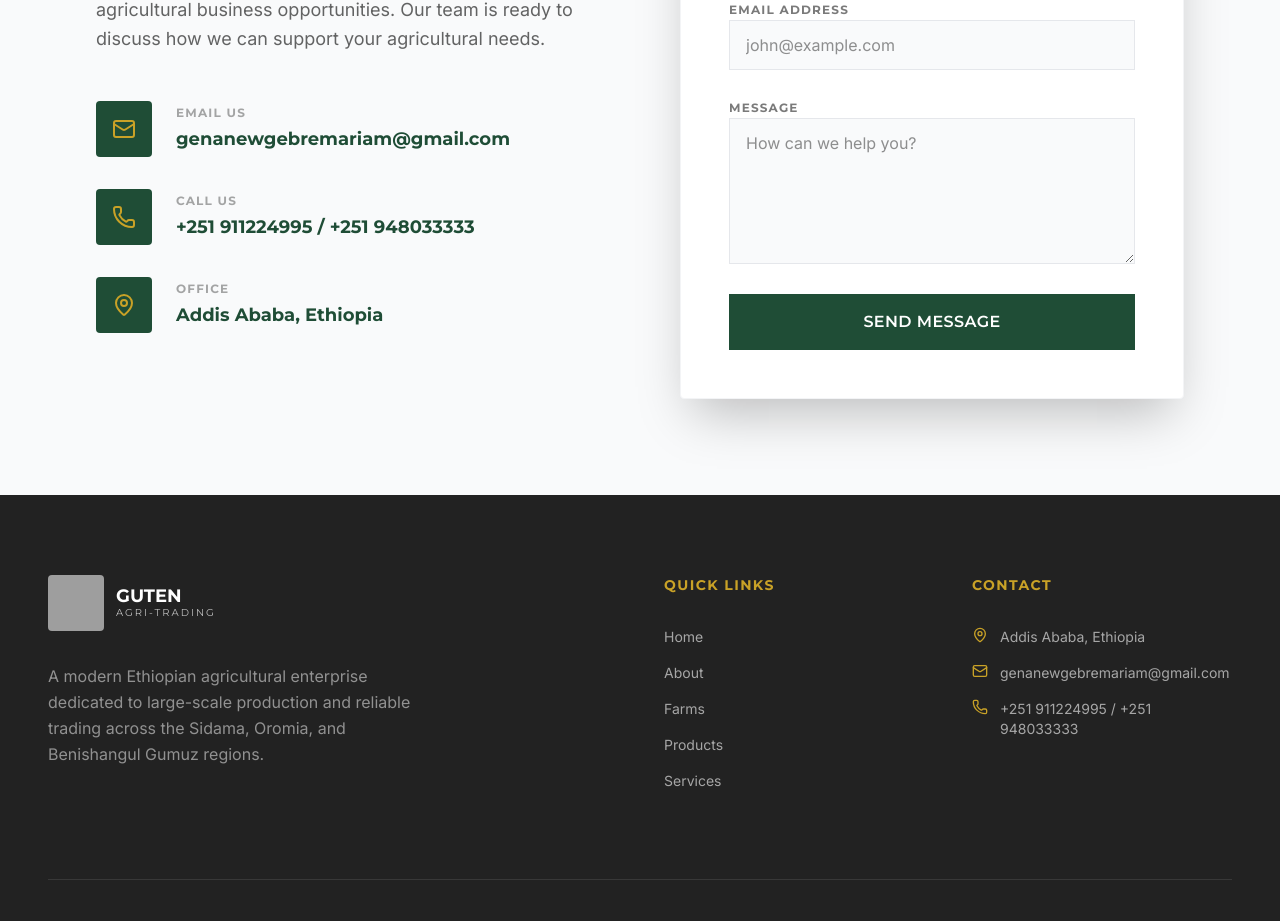
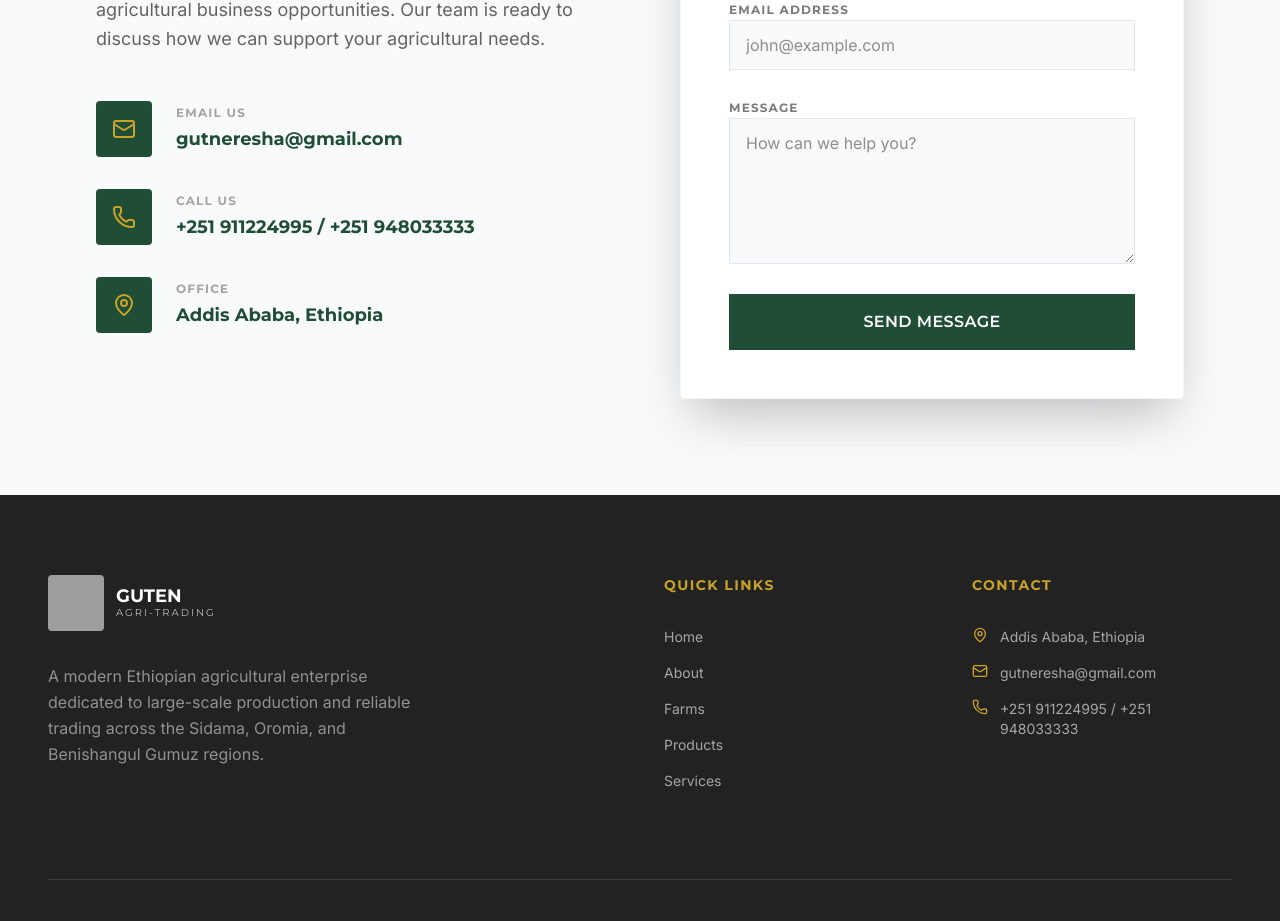
Before and after one commit to adulenevovintage-svg/Guten, a React (Vite) app: page / in a window 1280 px wide. Shown: the part 7800-8721 px from the top of the page. Built offline with nearby package versions, Linux system fonts and the light colour scheme; grey boxes are pictures that could not be loaded.

Commit message:
feat: Update contact email address
Changes the primary contact email displayed on the website from genanewgebremariam@gmail.com to gutneresha@gmail.com.

```diff
--- a/src/App.tsx
+++ b/src/App.tsx
@@ -653,7 +653,7 @@ const Contact = ({ lang }: { lang: Language }) => {
                 </div>
                 <div>
                   <p className="text-xs font-display font-bold tracking-widest text-charcoal/40 uppercase mb-1">{t.email}</p>
-                  <p className="text-lg font-display font-bold text-primary">genanewgebremariam@gmail.com</p>
+                  <p className="text-lg font-display font-bold text-primary">gutneresha@gmail.com</p>
                 </div>
               </div>
               <div className="flex items-center gap-6">
@@ -790,7 +790,7 @@ const Footer = ({ lang }: { lang: Language }) => {
               </li>
               <li className="flex items-start gap-3">
                 <Mail className="w-4 h-4 text-accent shrink-0" />
-                <span>genanewgebremariam@gmail.com</span>
+                <span>gutneresha@gmail.com</span>
               </li>
               <li className="flex items-start gap-3">
                 <Phone className="w-4 h-4 text-accent shrink-0" />
```
